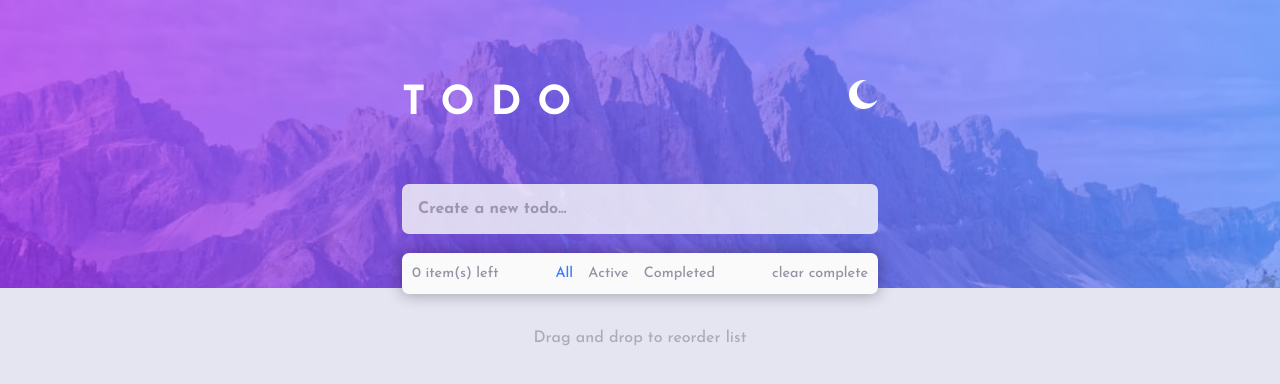
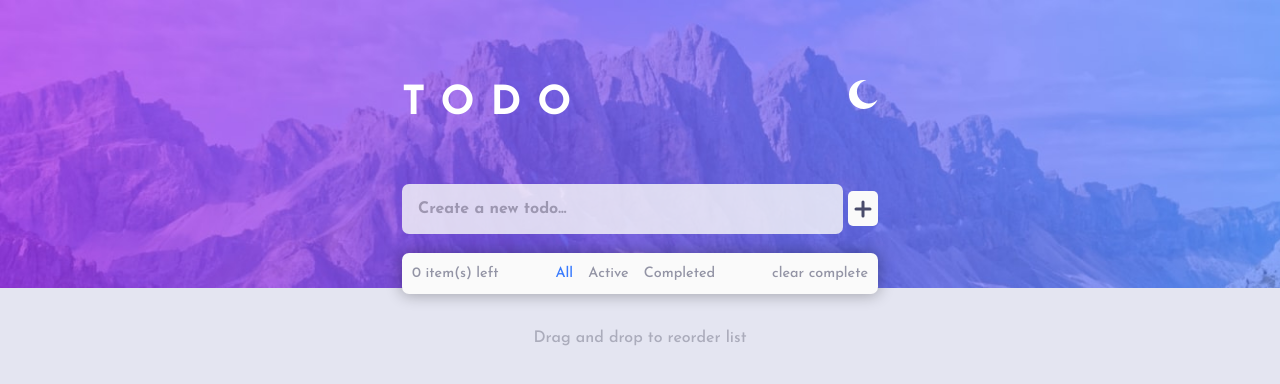
Before and after one commit to Anumide/Todo-app, a Vue app: page / in a window 1280 px wide. Shown: the top 384 px of the page. Built offline with nearby package versions, Linux system fonts and the light colour scheme.

Commit message:
added button for add to task

```diff
--- a/public/index.html
+++ b/public/index.html
@@ -17,5 +17,6 @@
     </noscript>
     <div id="app"></div>
     <!-- built files will be auto injected -->
+    <script src="https://code.iconify.design/2/2.2.1/iconify.min.js"></script>
   </body>
 </html>
--- a/src/App.vue
+++ b/src/App.vue
@@ -10,7 +10,8 @@
       </div>
           <!-- for adding new todo -->
     <div class="newTodo">
-      <input type="text" required placeholder="Create a new todo..." @keydown.enter="addTodo" v-model="todoItem">
+      <input type="text" required placeholder="Create a new todo..." @keypress.enter="addTodo" v-model="todoItem">
+      <span class="newTodoBtn" @click="addTodo"><span class="iconify" data-icon="fluent:add-12-filled" ></span></span>
     </div>
       <!-- list of new todos -->
     <div class="todoList">
@@ -25,7 +26,7 @@
           <div class="individualTodoList">
             <span>
               <label v-if="!element.editable" @dblclick="isEditable(element, index)" for="todocheckbox" class="todoText" v-bind:class="{completed: element.isCompleted}">{{element.name}}</label>
-              <input v-else type="text" v-model="editedText" id="todoTextEdit" @keydown.enter="editCompleted(element)" @blur="editCompleted(element)" @focusout="editCompleted(element)">
+              <input v-else type="text" v-model="editedText" id="todoTextEdit" @keypress="editCompleted(element)" @blur="editCompleted(element)" @focusout="editCompleted(element)">
             </span>
             <span class="checkbox" @click="todoCompleted(element, index)" v-bind:class="{completed: element.isCompleted}">
                 <img src="./assets/images/icon-check.svg" alt="">
@@ -147,6 +148,7 @@ export default {
                   return
                 }
                     this.errorMessage = 'task already exist!'
+                    this.todoItem = ''
                     setTimeout(() => {
                       this.errorMessage = ''
                     }, 2000);
@@ -170,6 +172,7 @@ export default {
                     return
                 }
                     this.errorMessage = 'task already exist!'
+                    this.todoItem = ''
                     setTimeout(() => {
                       this.errorMessage = ''
                     }, 2000);
@@ -193,6 +196,7 @@ export default {
                     return
                 }
                     this.errorMessage = 'task already exist!'
+                    this.todoItem = ''
                     setTimeout(() => {
                       this.errorMessage = ''
                     }, 2000);
@@ -306,7 +310,7 @@ export default {
               return
             }
           }
-        }else if(this.editedText ==''){
+        }else if(this.editedText == ''){
           this.errorMessage = 'enter an input!'
             setTimeout(() => {
               this.errorMessage = ''
@@ -523,6 +527,22 @@ export default {
 
 .newTodo{
   margin: 3em 0 1.2em 0;
+  display: flex;
+  align-items: center;
+}
+
+.newTodoBtn{
+  font-size: 1.5rem;
+  margin-left: 5px;
+  background-color: var(--todoBackgroundColor);
+  border-radius: 5px;
+  color: var(--todoTextColor);
+  cursor: pointer;
+  display: flex;
+  justify-content: center;
+  align-items: center;
+  width: 32px;
+  height: 35px;
 }
 
 .newTodo input{
```
